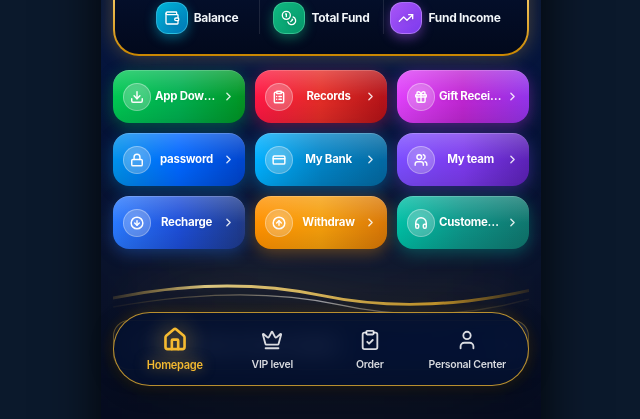
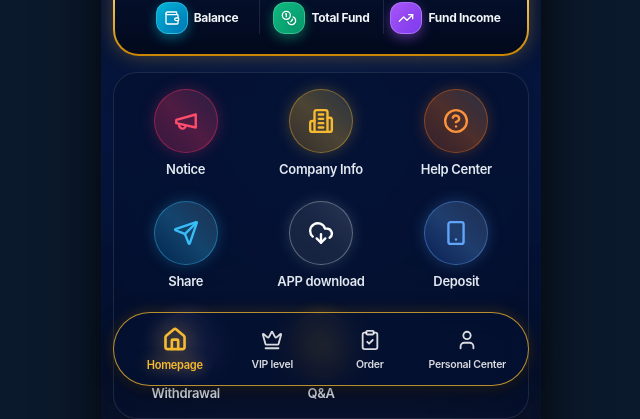
Before and after one commit to joyassroy/jexo-capital, a Next.js app: page / in a window 1280 px wide. Shown: the part 402-821 px from the top of the page, without its empty margins (319-959 px from the left). Built offline with nearby package versions, Linux system fonts and the light colour scheme; no server answers; the database is empty.

Commit message:
Update homepage action icons to circular badges with labels underneath matching user design

```diff
--- a/src/app/page.tsx
+++ b/src/app/page.tsx
@@ -26,6 +26,13 @@ import {
   MessageCircle,
   Send,
   ExternalLink,
+  Megaphone,
+  Building2,
+  HelpCircle,
+  CloudDownload,
+  Smartphone,
+  ArrowLeftRight,
+  Layers,
 } from "lucide-react";
 
 interface UserProfile {
@@ -115,69 +122,78 @@ export default function HomePage() {
       .catch(() => {});
   }, []);
 
-  const actionCards = [
+  const actionItems = [
     {
-      title: "App Download",
-      icon: Download,
-      href: "/app-download",
-      gradient: "from-[#00c853] via-[#00b050] to-[#009624]",
-      shadow: "shadow-[0_4px_16px_rgba(0,200,83,0.35)]",
+      title: "Notice",
+      icon: Megaphone,
+      href: "/notice",
+      circleBg: "bg-gradient-to-tr from-[#ff3366]/20 via-[#ff3366]/30 to-[#ff6699]/15",
+      border: "border-[#ff3366]/40",
+      iconColor: "text-[#ff4d6d]",
+      shadow: "shadow-[0_0_15px_rgba(255,51,102,0.25)]",
     },
     {
-      title: "Records",
-      icon: ClipboardList,
-      href: "/records",
-      gradient: "from-[#ff1744] via-[#e52d27] to-[#b31217]",
-      shadow: "shadow-[0_4px_16px_rgba(255,23,68,0.35)]",
+      title: "Company Info",
+      icon: Building2,
+      href: "/company-info",
+      circleBg: "bg-gradient-to-tr from-[#f59e0b]/20 via-[#f5ba31]/30 to-[#fde68a]/15",
+      border: "border-[#f5ba31]/40",
+      iconColor: "text-[#f5ba31]",
+      shadow: "shadow-[0_0_15px_rgba(245,186,49,0.25)]",
     },
     {
-      title: "Gift Receive",
-      icon: Gift,
-      href: "/gift-receive",
-      gradient: "from-[#e040fb] via-[#c026d3] to-[#9333ea]",
-      shadow: "shadow-[0_4px_16px_rgba(224,64,251,0.35)]",
+      title: "Help Center",
+      icon: HelpCircle,
+      onClick: () => setIsSupportOpen(true),
+      circleBg: "bg-gradient-to-tr from-[#ea580c]/20 via-[#f97316]/30 to-[#fed7aa]/15",
+      border: "border-[#f97316]/40",
+      iconColor: "text-[#fb923c]",
+      shadow: "shadow-[0_0_15px_rgba(249,115,22,0.25)]",
     },
     {
-      title: "password",
-      icon: Lock,
-      href: "/change-password",
-      gradient: "from-[#0091ea] via-[#0066ff] to-[#0044cc]",
-      shadow: "shadow-[0_4px_16px_rgba(0,145,234,0.35)]",
+      title: "Share",
+      icon: Send,
+      href: "/share",
+      circleBg: "bg-gradient-to-tr from-[#0284c7]/20 via-[#38bdf8]/30 to-[#bae6fd]/15",
+      border: "border-[#38bdf8]/40",
+      iconColor: "text-[#38bdf8]",
+      shadow: "shadow-[0_0_15px_rgba(56,189,248,0.25)]",
     },
     {
-      title: "My Bank",
-      icon: CreditCard,
-      href: "/my-bank",
-      gradient: "from-[#00b0ff] via-[#0284c7] to-[#0369a1]",
-      shadow: "shadow-[0_4px_16px_rgba(0,176,255,0.35)]",
+      title: "APP download",
+      icon: CloudDownload,
+      href: "/app-download",
+      circleBg: "bg-gradient-to-tr from-slate-700/40 via-slate-600/30 to-white/15",
+      border: "border-white/30",
+      iconColor: "text-white",
+      shadow: "shadow-[0_0_15px_rgba(255,255,255,0.15)]",
     },
     {
-      title: "My team",
-      icon: Users,
-      href: "/share",
-      gradient: "from-[#7c4dff] via-[#7c3aed] to-[#5b21b6]",
-      shadow: "shadow-[0_4px_16px_rgba(124,77,255,0.35)]",
+      title: "Deposit",
+      icon: Smartphone,
+      href: "/recharge",
+      circleBg: "bg-gradient-to-tr from-[#2563eb]/20 via-[#60a5fa]/30 to-[#bfdbfe]/15",
+      border: "border-[#60a5fa]/40",
+      iconColor: "text-[#60a5fa]",
+      shadow: "shadow-[0_0_15px_rgba(96,165,250,0.25)]",
     },
     {
-      title: "Recharge",
-      icon: ArrowDownCircle,
-      href: "/recharge",
-      gradient: "from-[#2979ff] via-[#1d4ed8] to-[#1e3a8a]",
-      shadow: "shadow-[0_4px_16px_rgba(41,121,255,0.35)]",
+      title: "Withdrawal",
+      icon: ArrowLeftRight,
+      href: "/withdraw",
+      circleBg: "bg-gradient-to-tr from-[#7c3aed]/20 via-[#a78bfa]/30 to-[#ddd6fe]/15",
+      border: "border-[#a78bfa]/40",
+      iconColor: "text-[#a78bfa]",
+      shadow: "shadow-[0_0_15px_rgba(167,139,250,0.25)]",
     },
     {
-      title: "Withdraw",
-      icon: ArrowUpCircle,
-      href: "/withdraw",
-      gradient: "from-[#ff9100] via-[#f59e0b] to-[#d97706]",
-      shadow: "shadow-[0_4px_16px_rgba(255,145,0,0.35)]",
-    },
-    {
-      title: "Customer Service",
-      icon: Headphones,
-      onClick: () => setIsSupportOpen(true),
-      gradient: "from-[#00bfa5] via-[#0d9488] to-[#0f766e]",
-      shadow: "shadow-[0_4px_16px_rgba(0,191,165,0.35)]",
+      title: "Q&A",
+      icon: Layers,
+      href: "/faq",
+      circleBg: "bg-gradient-to-tr from-[#d97706]/20 via-[#f59e0b]/30 to-[#fef3c7]/15",
+      border: "border-[#f59e0b]/40",
+      iconColor: "text-[#fbbf24]",
+      shadow: "shadow-[0_0_15px_rgba(245,158,11,0.25)]",
     },
   ];
 
@@ -380,53 +396,46 @@ export default function HomePage() {
         </div>
       </div>
 
-      {/* 3x3 Action Cards Grid (Vibrant Glossy Pill Buttons) */}
-      <div className="relative z-10 mx-3 mt-3.5 grid grid-cols-3 gap-2.5">
-        {actionCards.map((card, idx) => {
-          const Icon = card.icon;
-          const buttonContent = (
+      {/* Action Icons Grid (Matching Reference Design: Circular Badges with Labels Below) */}
+      <div className="relative z-10 mx-3 mt-4 px-2 py-4 rounded-3xl bg-[#04102e]/60 border border-white/10 shadow-lg">
+        <div className="grid grid-cols-3 gap-y-6 gap-x-2">
+          {actionItems.map((item, idx) => {
+            const Icon = item.icon;
+            const content = (
+              <div className="flex flex-col items-center justify-center group active:scale-95 transition-transform duration-150">
+                {/* Circular Badge */}
                 <div
-              className={`w-full py-2.5 sm:py-3 px-2 sm:px-2.5 rounded-2xl bg-gradient-to-r ${card.gradient} ${card.shadow} border-t border-white/35 flex items-center justify-between text-white active:scale-95 transition-all duration-200 group relative overflow-hidden`}
+                  className={`w-14 h-14 sm:w-16 sm:h-16 rounded-full flex items-center justify-center border ${item.circleBg} ${item.border} ${item.shadow} group-hover:scale-105 transition-all duration-200`}
                 >
-              {/* Gloss highlight overlay */}
-              <div className="absolute inset-0 bg-gradient-to-b from-white/20 via-transparent to-black/10 pointer-events-none" />
-
-              {/* Left Circular Badge */}
-              <div className="w-6 h-6 sm:w-7 sm:h-7 rounded-full bg-white/25 flex items-center justify-center flex-shrink-0 border border-white/30 text-white shadow-inner">
-                <Icon size={14} className="stroke-[2.5]" />
+                  <Icon size={26} className={`${item.iconColor} stroke-[2.2]`} />
                 </div>
 
-              {/* Center Title */}
-              <span className="text-[10px] sm:text-[11.5px] font-bold text-white tracking-tight leading-none px-1 text-center flex-1 truncate drop-shadow-sm">
-                {card.title}
+                {/* Name underneath */}
+                <span className="text-xs sm:text-[13px] font-semibold text-slate-200 mt-2 text-center tracking-tight leading-tight group-hover:text-[#f5ba31] transition-colors">
+                  {item.title}
                 </span>
-
-              {/* Right Chevron */}
-              <ChevronRight
-                size={13}
-                className="text-white/85 flex-shrink-0 stroke-[2.5]"
-              />
               </div>
             );
 
-          if (card.onClick) {
+            if (item.onClick) {
               return (
                 <button
                   key={idx}
-                onClick={card.onClick}
+                  onClick={item.onClick}
                   className="w-full focus:outline-none"
                 >
-                {buttonContent}
+                  {content}
                 </button>
               );
             }
 
             return (
-            <Link key={idx} href={card.href || "#"} className="w-full">
-              {buttonContent}
+              <Link key={idx} href={item.href || "#"} className="w-full">
+                {content}
               </Link>
             );
           })}
+        </div>
       </div>
 
       {/* Bottom Glowing Golden Ribbon Waves (matching reference design) */}
```
Lines whose indentation alone changed are shown as unchanged.
